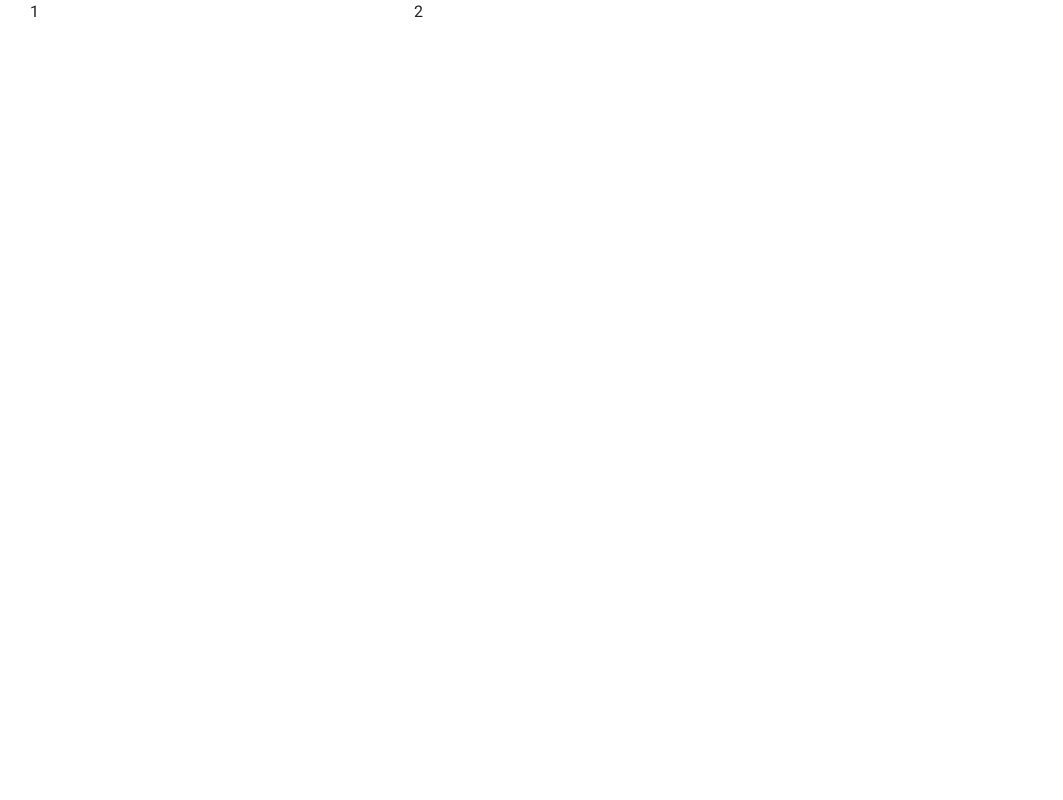
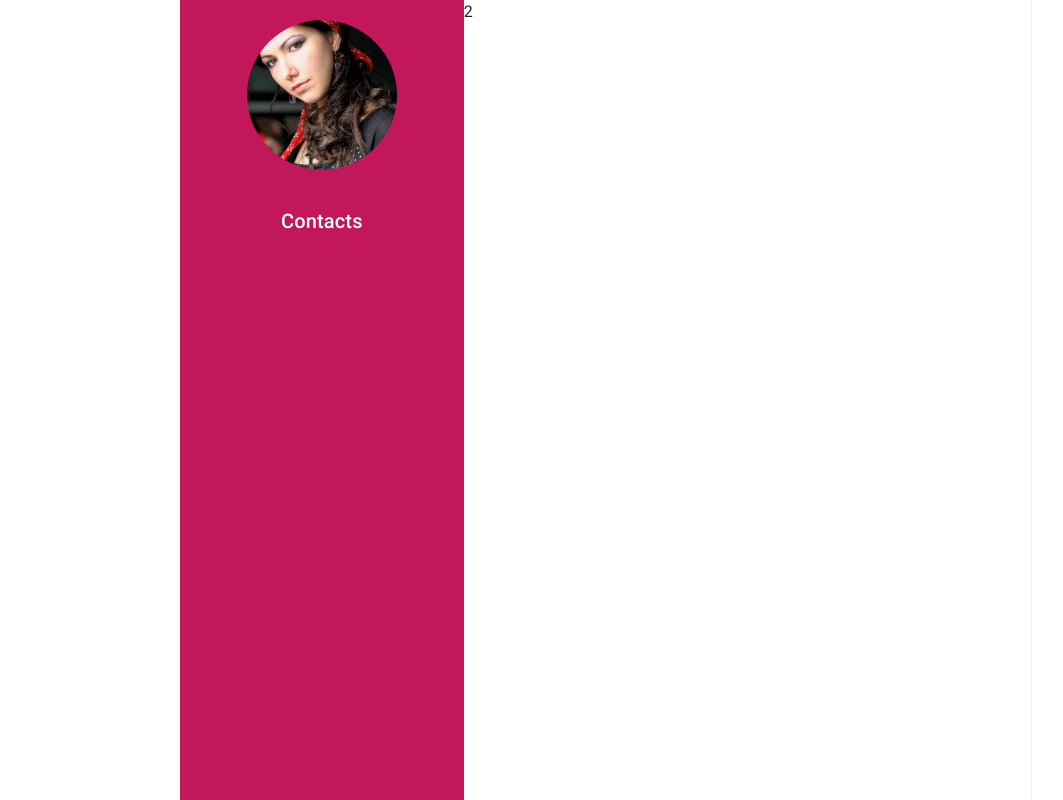
Before and after one commit to KaterynaMagur/NataliavIT, a React (Create React App) app: page / in a window 1280 px wide. Shown: the whole page, without its empty margins (34-1097 px from the left). Built offline with nearby package versions, Linux system fonts and the light colour scheme.

Commit message:
added avatar, sideStyles

```diff
--- a/src/App.js
+++ b/src/App.js
@@ -1,11 +1,23 @@
+import {Container, createTheme, ThemeProvider} from "@mui/material";
+import Profile from "./Profile/Profile";
+import {pink, blue} from "@mui/material/colors";
 
-import {Container} from "@mui/material";
-import Profile from "./Profile/Profile";
+
+const theme = createTheme(
+  {
+    palette: {
+      primary: pink,
+      secondary: blue,
+    },
+  }
+);
 
 function App() {
-  return <Container>
-    <Profile/>
-  </Container>
+  return <ThemeProvider theme={theme}>
+    <Container maxWidth={"md"}>
+      <Profile/>
+    </Container>
+  </ThemeProvider>
 }
 
 export default App;
--- a/src/Profile/Profile.js
+++ b/src/Profile/Profile.js
@@ -1,10 +1,15 @@
 import React from 'react';
-import {Grid} from "@mui/material";
+import {Avatar, Grid} from "@mui/material";
+import avatar from '../assets/avatar.jpg';
+import SideInfo from "../SideInfo/SideInfo";
 
 const Profile = () => {
   return (
-    <Grid container>
-      <Grid item xs={4}>1</Grid>
+    <Grid container sx={{minHeight: "100vh", borderRight: "1px solid #efefef"}}>
+      <Grid item xs={4} sx={{backgroundColor: "primary.dark"}}>
+        <Avatar alt="super Natali" src={avatar} sx={{ width: 150, height: 150, margin: "20px auto" }}/>
+        <SideInfo/>
+      </Grid>
       <Grid item xs={8}>2</Grid>
     </Grid>
   )
--- /dev/null
+++ b/src/SideInfo/SideInfo.js
@@ -0,0 +1,14 @@
+import React from 'react';
+import {Box, Typography} from "@mui/material";
+
+const SideInfo = () => {
+  return (
+    <Box sx={{padding: "15px"}}>
+      <Typography variant="h6" align={"center"} color={"white"}>
+        Contacts
+      </Typography>
+    </Box>
+  );
+};
+
+export default SideInfo;
```
